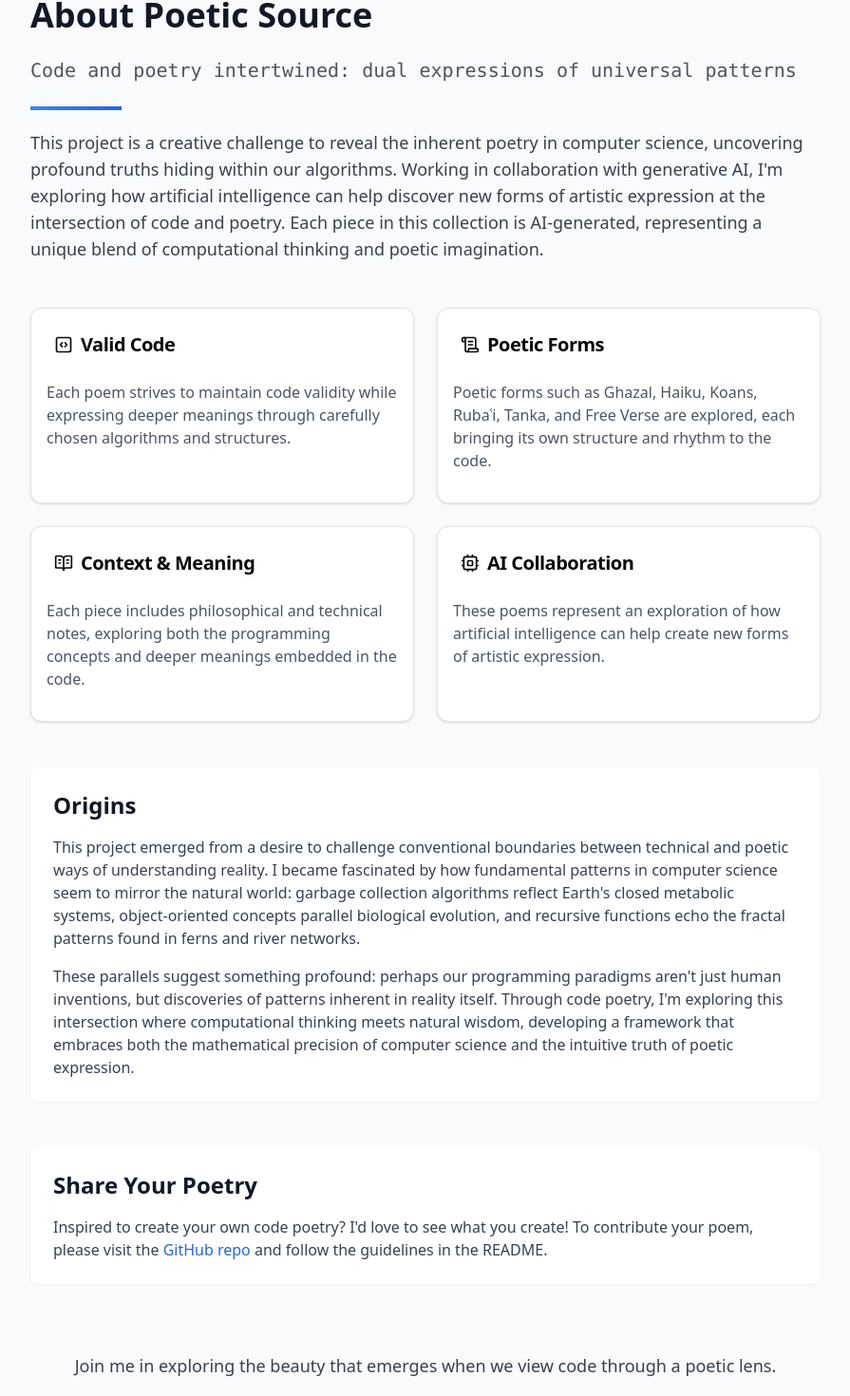
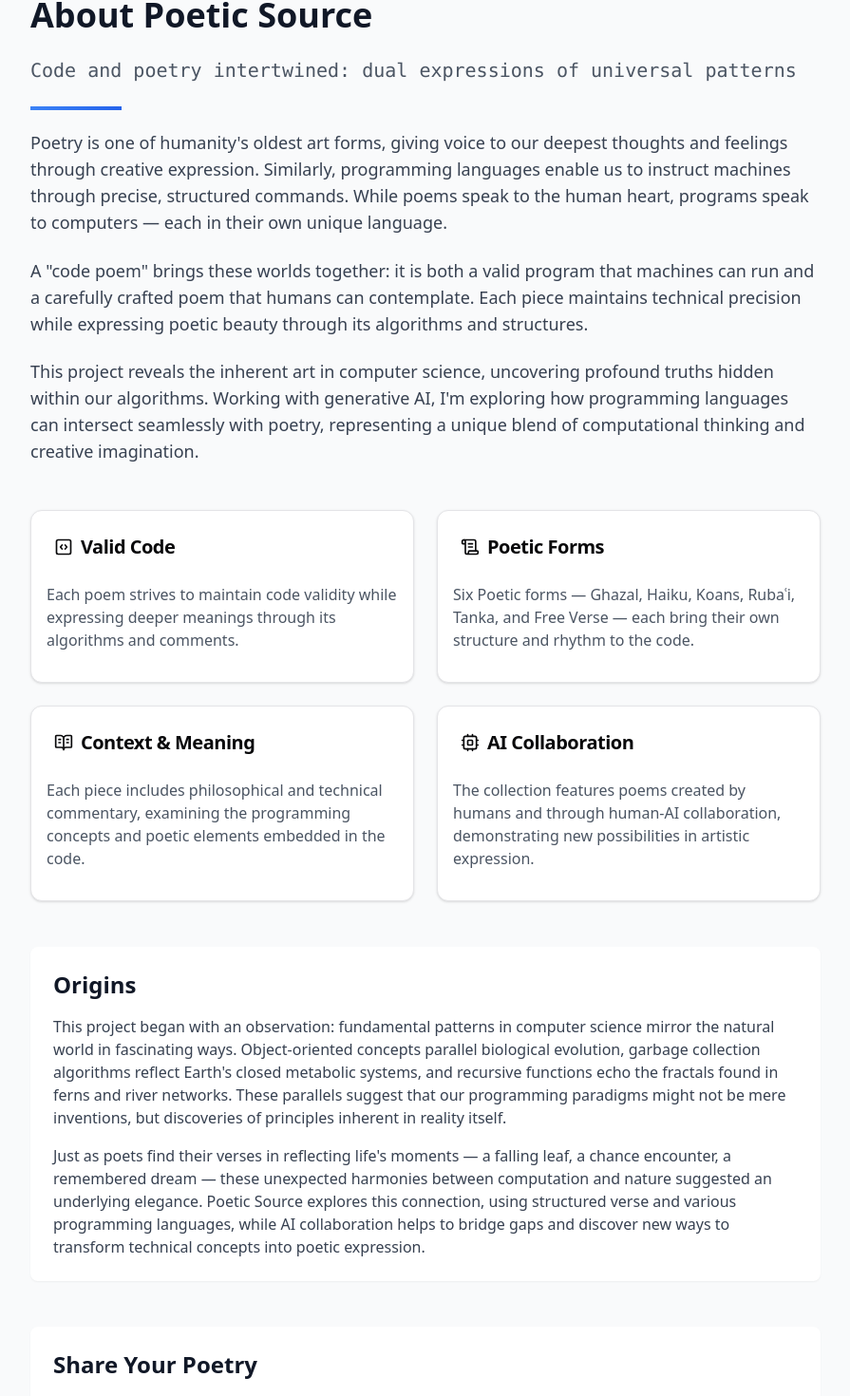
Before and after one commit to chamarapaul/poetic-source, a Next.js app: page /about in a window 1280 px wide. Shown: the part 134-1604 px from the top of the page at 95% size, without its empty margins (192-1087 px from the left). Built offline with nearby package versions, Linux system fonts and the light colour scheme.

Commit message:
Updated About page and README, cleaned up CodeBlock component and added tokenizers as separate files

```diff
--- a/src/pages/about.tsx
+++ b/src/pages/about.tsx
@@ -33,13 +33,26 @@ export default function AboutPage() {
           {/* Vision */}
           <div className="prose max-w-none">
             <p className="text-base md:text-lg text-gray-700 leading-relaxed">
-              This project is a creative challenge to reveal the inherent poetry
-              in computer science, uncovering profound truths hiding within our
-              algorithms. Working in collaboration with generative AI, I&apos;m
-              exploring how artificial intelligence can help discover new forms
-              of artistic expression at the intersection of code and poetry.
-              Each piece in this collection is AI-generated, representing a
-              unique blend of computational thinking and poetic imagination.
+              Poetry is one of humanity&apos;s oldest art forms, giving voice to
+              our deepest thoughts and feelings through creative expression.
+              Similarly, programming languages enable us to instruct machines
+              through precise, structured commands. While poems speak to the
+              human heart, programs speak to computers — each in their own
+              unique language.
+            </p>
+            <p className="text-base md:text-lg text-gray-700 leading-relaxed mt-4">
+              A "code poem" brings these worlds together: it is both a valid
+              program that machines can run and a carefully crafted poem that
+              humans can contemplate. Each piece maintains technical precision
+              while expressing poetic beauty through its algorithms and
+              structures.
+            </p>
+            <p className="text-base md:text-lg text-gray-700 leading-relaxed mt-4">
+              This project reveals the inherent art in computer science,
+              uncovering profound truths hidden within our algorithms. Working
+              with generative AI, I&apos;m exploring how programming languages
+              can intersect seamlessly with poetry, representing a unique blend
+              of computational thinking and creative imagination.
             </p>
           </div>
 
@@ -55,8 +68,7 @@ export default function AboutPage() {
               <CardContent className="p-4 md:space-y-2 md:mb-4 pt-0">
                 <p className="text-gray-600">
                   Each poem strives to maintain code validity while expressing
-                  deeper meanings through carefully chosen algorithms and
-                  structures.
+                  deeper meanings through its algorithms and comments.
                 </p>
               </CardContent>
             </Card>
@@ -70,9 +82,9 @@ export default function AboutPage() {
               </CardHeader>
               <CardContent className="p-4 md:space-y-2 md:mb-4 pt-0">
                 <p className="text-gray-600">
-                  Poetic forms such as Ghazal, Haiku, Koans, Rubaʿi, Tanka, and
-                  Free Verse are explored, each bringing its own structure and
-                  rhythm to the code.
+                  Six Poetic forms — Ghazal, Haiku, Koans, Rubaʿi, Tanka, and
+                  Free Verse — each bring their own structure and rhythm to the
+                  code.
                 </p>
               </CardContent>
             </Card>
@@ -86,8 +98,8 @@ export default function AboutPage() {
               </CardHeader>
               <CardContent className="p-4 md:space-y-2 md:mb-4 pt-0">
                 <p className="text-gray-600">
-                  Each piece includes philosophical and technical notes,
-                  exploring both the programming concepts and deeper meanings
+                  Each piece includes philosophical and technical commentary,
+                  examining the programming concepts and poetic elements
                   embedded in the code.
                 </p>
               </CardContent>
@@ -102,8 +114,9 @@ export default function AboutPage() {
               </CardHeader>
               <CardContent className="p-4 md:space-y-2 md:mb-4 pt-0">
                 <p className="text-gray-600">
-                  These poems represent an exploration of how artificial
-                  intelligence can help create new forms of artistic expression.
+                  The collection features poems created by humans and through
+                  human-AI collaboration, demonstrating new possibilities in
+                  artistic expression.
                 </p>
               </CardContent>
             </Card>
@@ -116,23 +129,24 @@ export default function AboutPage() {
             </h2>
             <div className="space-y-3 md:space-y-4 text-gray-700">
               <p>
-                This project emerged from a desire to challenge conventional
-                boundaries between technical and poetic ways of understanding
-                reality. I became fascinated by how fundamental patterns in
-                computer science seem to mirror the natural world: garbage
+                This project began with an observation: fundamental patterns in
+                computer science mirror the natural world in fascinating ways.
+                Object-oriented concepts parallel biological evolution, garbage
                 collection algorithms reflect Earth&apos;s closed metabolic
-                systems, object-oriented concepts parallel biological evolution,
-                and recursive functions echo the fractal patterns found in ferns
-                and river networks.
+                systems, and recursive functions echo the fractals found in
+                ferns and river networks. These parallels suggest that our
+                programming paradigms might not be mere inventions, but
+                discoveries of principles inherent in reality itself.
               </p>
               <p>
-                These parallels suggest something profound: perhaps our
-                programming paradigms aren&apos;t just human inventions, but
-                discoveries of patterns inherent in reality itself. Through code
-                poetry, I&apos;m exploring this intersection where computational
-                thinking meets natural wisdom, developing a framework that
-                embraces both the mathematical precision of computer science and
-                the intuitive truth of poetic expression.
+                Just as poets find their verses in reflecting life&apos;s
+                moments — a falling leaf, a chance encounter, a remembered dream
+                — these unexpected harmonies between computation and nature
+                suggested an underlying elegance. Poetic Source explores this
+                connection, using structured verse and various programming
+                languages, while AI collaboration helps to bridge gaps and
+                discover new ways to transform technical concepts into poetic
+                expression.
               </p>
             </div>
           </div>
@@ -145,7 +159,7 @@ export default function AboutPage() {
             <div className="space-y-3 md:space-y-4 text-gray-700">
               <p>
                 Inspired to create your own code poetry? I&apos;d love to see
-                what you create! To contribute your poem, please visit the{' '}
+                what you create! To contribute a poem, please visit the{' '}
                 <a
                   href="https://github.com/chamarapaul/poetic-source#contributing"
                   target="_blank"
@@ -162,8 +176,8 @@ export default function AboutPage() {
           {/* Call to Action */}
           <div className="text-center py-6">
             <p className="text-base md:text-lg text-gray-700 mb-6">
-              Join me in exploring the beauty that emerges when we view code
-              through a poetic lens.
+              Discover the beauty that emerges when we view code through a
+              poetic lens.
             </p>
             <Link
               href="/poems"
```
Also changed, not shown: src/components/poems/display/CodeBlock.tsx (+5 -2 lines), src/lib/syntax/tokenizers/base.ts (+24 -22 lines), src/lib/syntax/tokenizers/languages/ruby.ts (+9 -3 lines), src/lib/syntax/tokenizers/index.ts (line endings or trailing spaces), src/lib/syntax/tokenizers/languages/ada.ts (indentation only), src/lib/syntax/tokenizers/languages/algol68.ts (indentation only), src/lib/syntax/tokenizers/languages/apl.ts (indentation only), src/lib/syntax/tokenizers/languages/befunge.ts (indentation only), src/lib/syntax/tokenizers/languages/lisp.ts (indentation only), src/lib/syntax/tokenizers/languages/objectivec.ts (indentation only), src/lib/syntax/tokenizers/types.ts (indentation only), 2 other files (tests, documents, lock files or other folders).
